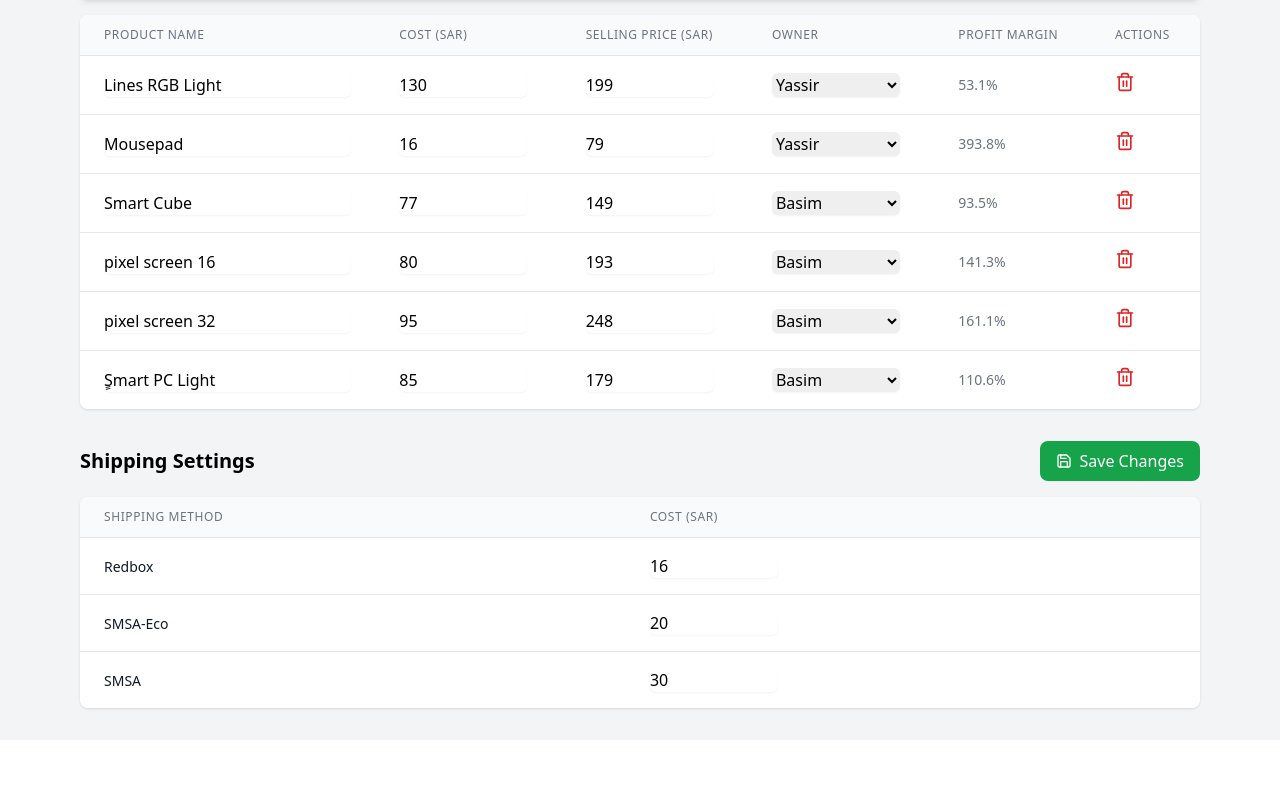
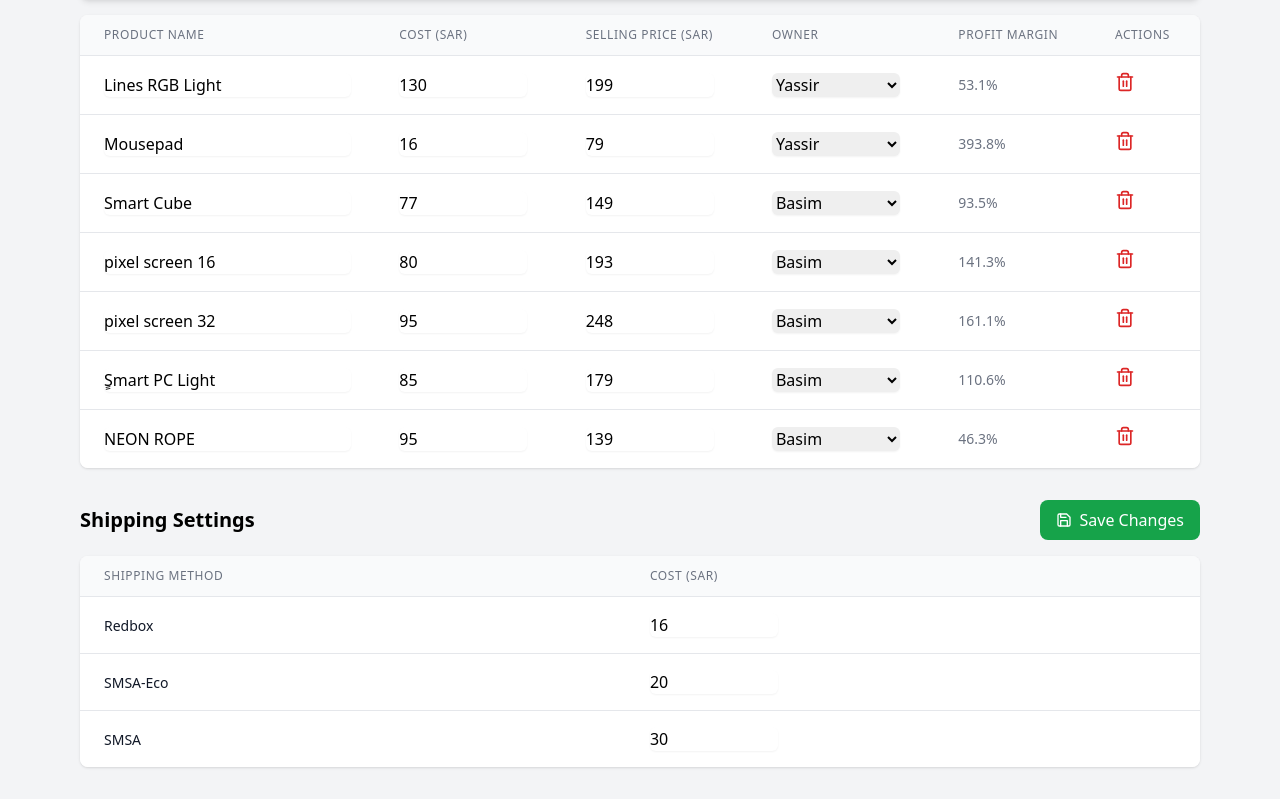
Before and after one commit to BasimAlmatboli/Cactus, a React (Vite) app: page /settings in a window 1280 px wide. Shown: the part 541-1340 px from the top of the page. Before the commit the page ends 1281 px from the top, so only its background shows below. Built offline with nearby package versions, Linux system fonts and the light colour scheme.

Commit message:
add neon rope

```diff
--- a/src/data/products.ts
+++ b/src/data/products.ts
@@ -43,6 +43,13 @@ const defaultProducts: Product[] = [
     sellingPrice: 179,
     owner: 'basim'  // Basim's product
   },
+  {
+    id: 'NEON ROPE',
+    name: 'NEON ROPE',
+    cost: 95,
+    sellingPrice: 139,
+    owner: 'basim'  // Basim's product
+  },
 ];
 
 export const getProducts = (): Product[] => {
```
